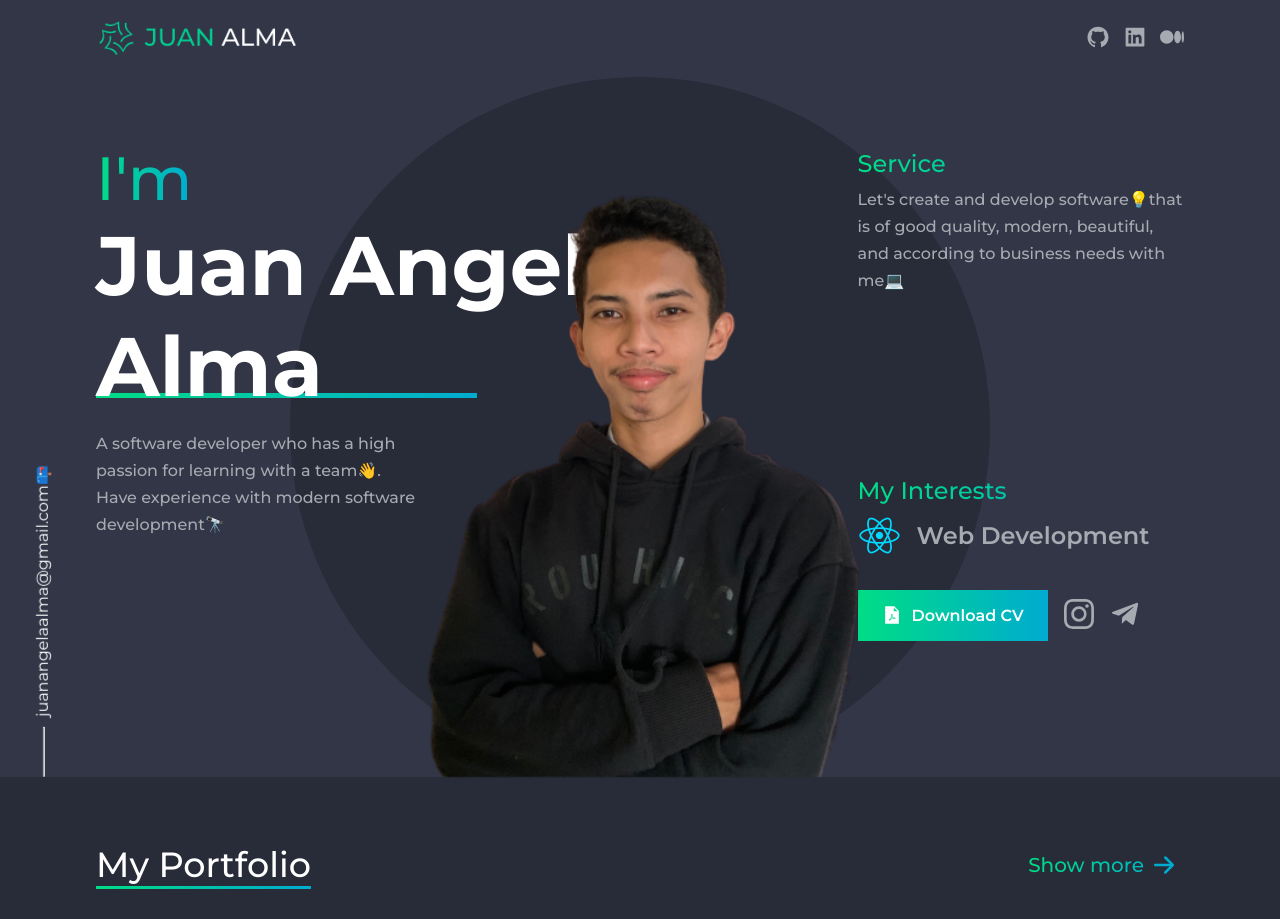
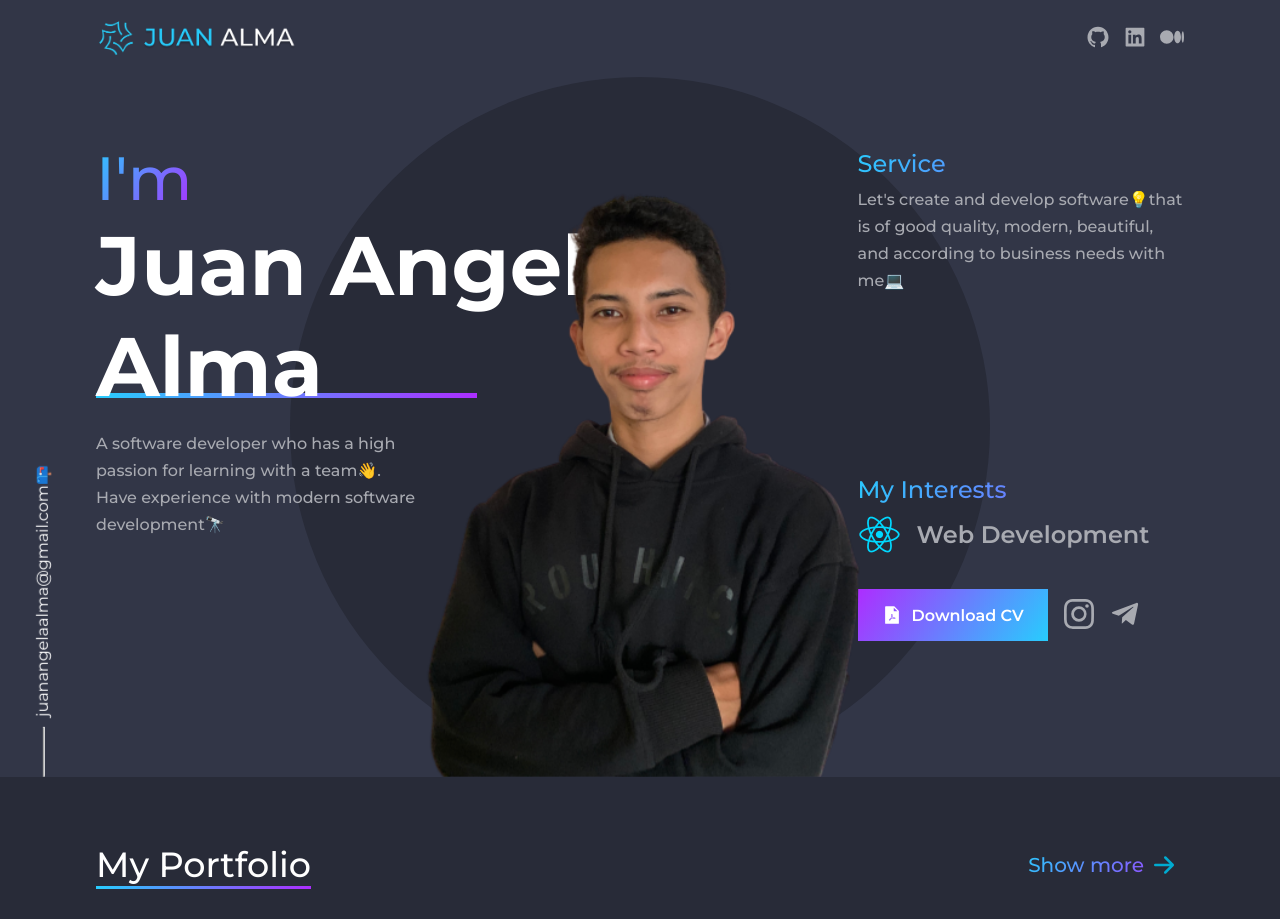
Before and after one commit to juanangelaalma/portofolio-2022, a React (Create React App) app: page / in a window 1280 px wide. Shown: the top 919 px of the page. Built offline with nearby package versions, Linux system fonts and the light colour scheme.

Commit message:
[Theme] change main color

```diff
--- a/src/App.css
+++ b/src/App.css
@@ -29,8 +29,8 @@ a {
   line-height: 45px;
     /*background: var(--third-color-bg);*/
   /* or 188% */
-  background: rgb(0,221,133);
-  background: linear-gradient(90deg, rgba(0,221,133,1) 0%, rgba(0,171,208,1) 100%);
+  background: rgb(173,45,255);
+  background: linear-gradient(126deg, rgba(173,45,255,1) 0%, rgba(39,205,253,1) 100%);
   color: #FFFFFF;
   border: none;
   outline: none;
@@ -42,8 +42,8 @@ a {
 }
 
 .btn-main:hover {
-  background: rgb(0,171,208);
-  background: linear-gradient(90deg, rgba(0,171,208,1) 0%, rgba(0,221,133,1) 100%);
+  background: rgb(173,45,255);
+  background: linear-gradient(126deg, rgba(39,205,253,1) 0%, rgba(173,45,255,1) 100%);
   /*background: var(--third-hover-color-bg);*/
 }
 
--- a/src/components/fixed_informations/fixed_informations.css
+++ b/src/components/fixed_informations/fixed_informations.css
@@ -18,7 +18,7 @@
 
 .fixed__informations-email:hover {
     background: #00DD85;
-    background: linear-gradient(to right, #00DD85 0%, #00ABD0 100%);
+    background: linear-gradient(126deg, rgba(39,205,253,1) 0%, rgba(173,45,255,1) 100%);
     -webkit-background-clip: text;
     -webkit-text-fill-color: transparent;
     font-weight: 700;
@@ -26,7 +26,7 @@
 
 .fixed__informations-email:hover hr {
     background: #00DD85;
-    background: linear-gradient(to right, #00DD85 0%, #00ABD0 100%);
+    background: linear-gradient(126deg, rgba(39,205,253,1) 0%, rgba(173,45,255,1) 100%);
     border: none;
     height: 1px;
 }
--- a/src/components/headoflist/header-of-list.css
+++ b/src/components/headoflist/header-of-list.css
@@ -27,7 +27,7 @@
   /* identical to box height, or 100% */
   /*color: var(--third-color-bg);*/
   background: #00DD85;
-  background: linear-gradient(to right, #00DD85 0%, #00ABD0 100%);
+  background: linear-gradient(126deg, rgba(39,205,253,1) 0%, rgba(173,45,255,1) 100%);
   -webkit-background-clip: text;
   -webkit-text-fill-color: transparent;
 }
@@ -47,7 +47,7 @@
   background-color: var(--third-color-bg);
   animation: lineAnimation 1000ms;
   background: #00DD85;
-  background: linear-gradient(to right, #00DD85 0%, #00ABD0 100%);
+  background: linear-gradient(126deg, rgba(39,205,253,1) 0%, rgba(173,45,255,1) 100%);
 }
 
 @media (min-width: 768px) {
--- a/src/components/project/project.css
+++ b/src/components/project/project.css
@@ -57,7 +57,7 @@
 
 .styling__text {
   background: #00DD85;
-  background: linear-gradient(to right, #00DD85 0%, #00ABD0 100%);
+  background: linear-gradient(126deg, rgba(39,205,253,1) 0%, rgba(173,45,255,1) 100%);
   -webkit-background-clip: text;
   -webkit-text-fill-color: transparent;
 }
--- a/src/containers/contact/contact.css
+++ b/src/containers/contact/contact.css
@@ -30,7 +30,7 @@
   bottom: 0;
   left: 0;
   background: #00DD85;
-  background: linear-gradient(to right, #00DD85 0%, #00ABD0 100%);
+  background: linear-gradient(126deg, rgba(39,205,253,1) 0%, rgba(173,45,255,1) 100%);
   height: 10px;
   border: none;
   margin-bottom: -10px;
--- a/src/containers/header/header.css
+++ b/src/containers/header/header.css
@@ -50,7 +50,7 @@
 
   /*color: var(--third-color-bg);*/
   background: #00DD85;
-  background: linear-gradient(to right, #00DD85 0%, #00ABD0 100%);
+  background: linear-gradient(126deg, rgba(39,205,253,1) 0%, rgba(173,45,255,1) 100%);
   -webkit-background-clip: text;
   -webkit-text-fill-color: transparent;
 }
@@ -73,7 +73,7 @@
   width: 70%;
   margin-left: 0;
   background: #00DD85;
-  background: linear-gradient(to right, #00DD85 0%, #00ABD0 100%);
+  background: linear-gradient(126deg, rgba(39,205,253,1) 0%, rgba(173,45,255,1) 100%);
 
   animation: lineAnimation 1000ms;
 }
@@ -121,7 +121,7 @@
   line-height: 45px;
   /* identical to box height, or 188% */
   background: #00DD85;
-  background: linear-gradient(to right, #00DD85 0%, #00ABD0 100%);
+  background: linear-gradient(126deg, rgba(39,205,253,1) 0%, rgba(173,45,255,1) 100%);
   -webkit-background-clip: text;
   -webkit-text-fill-color: transparent;
   /*color: var(--third-color-bg);*/
```
Also changed, not shown: public/icon.png, src/assets/png/logo.png.
